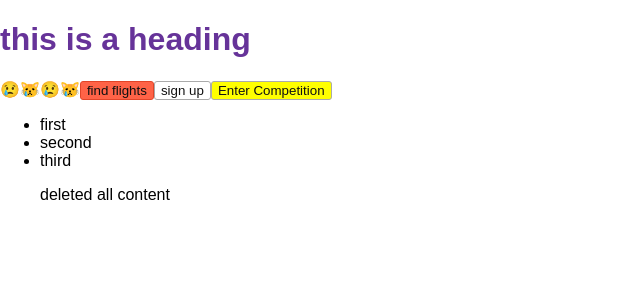
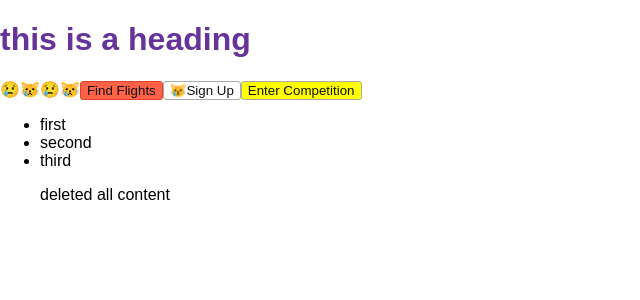
Before and after one commit to developingAlex/react-flight-booking, a React (Create React App) app: page / in a window 1280 px wide. Shown: the top 300 px of the page, without its empty margins (0-640 px from the left). Built offline with nearby package versions, Linux system fonts and the light colour scheme.

Commit message:
Refactor Button code to use children

```diff
--- a/src/App.js
+++ b/src/App.js
@@ -13,9 +13,14 @@ class App extends Component {
         < Emoji cat />
         < Emoji emotion='sad' />
         < Emoji cat emotion='sad' />
-        <Button title='find flights' primary />
-        <Button title='sign up' />
-        <Button title='Enter Competition' magic />
+        <Button primary>
+          Find Flights
+        </Button>
+        <Button>
+          < Emoji cat emotion='sad' />
+          Sign Up
+        </Button>
+        <Button children='Enter Competition' magic />
         <ul>
           <li>first</li>
           <li>second</li>
--- a/src/components/Buttons.js
+++ b/src/components/Buttons.js
@@ -1,6 +1,6 @@
 import React from 'react'
 
-function Button({title, primary, magic}) {
+function Button({children, primary, magic}) {
   let className = 'btn'
 
   if (primary){
@@ -12,7 +12,7 @@ function Button({title, primary, magic}) {
   // in the below line ...= { className } > : the curly braces is the syntax analogous to <%= %> in .erb files.
   return (
     <button className={ className } >
-      { title }
+      { children }
 
     </button>
   )
```
